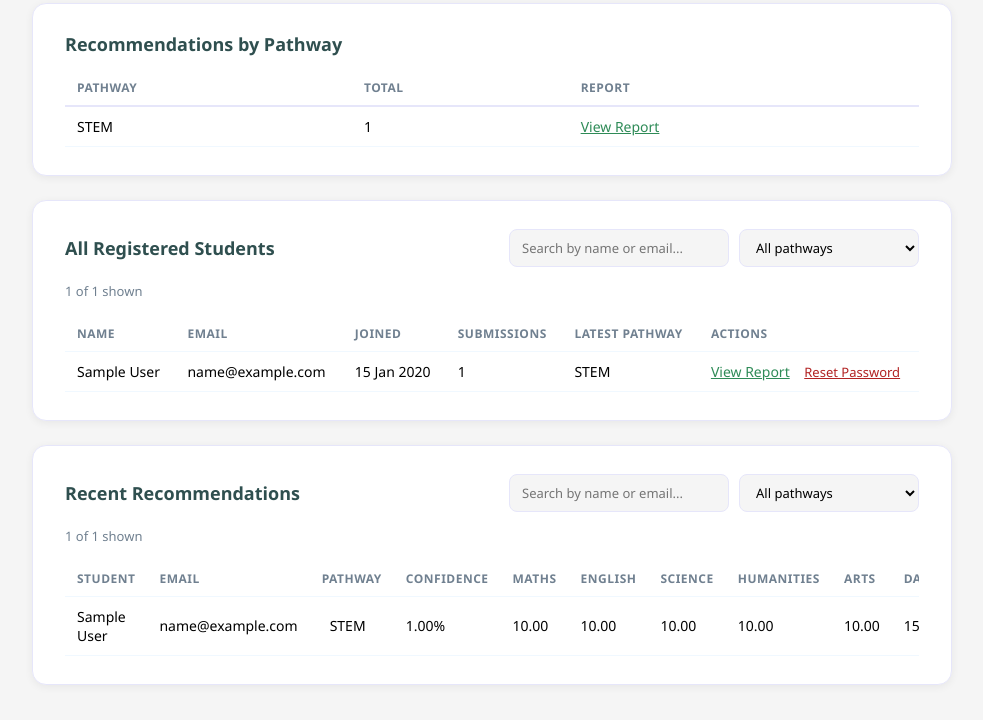
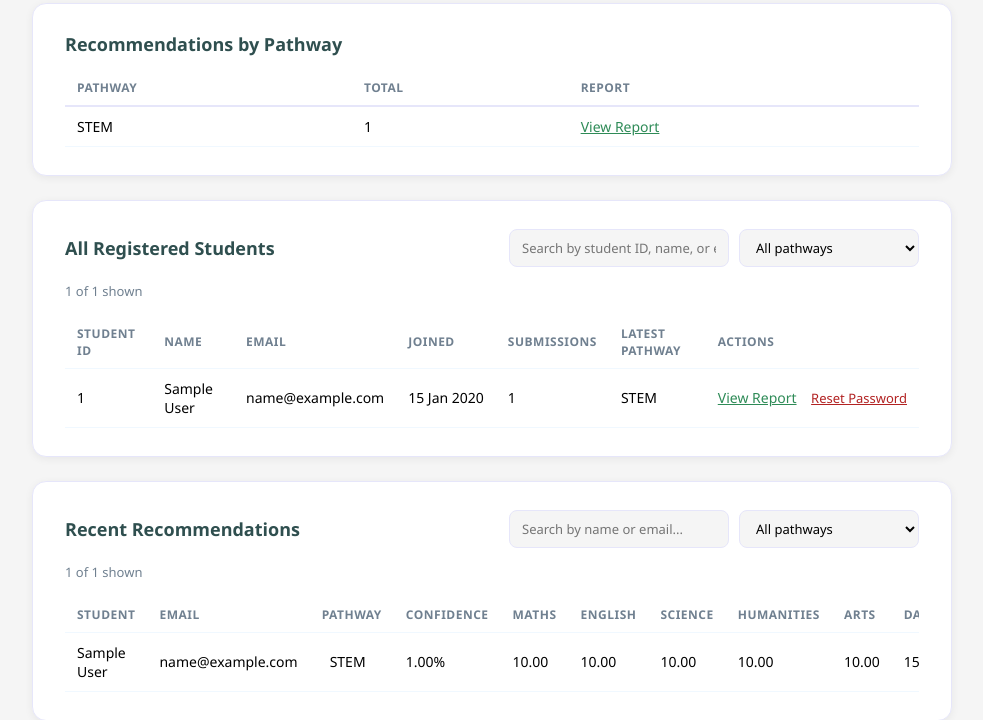
Before and after one commit to SydMw/career-pathway-recommender, a PHP site: page /predict/admin_dashboard.php in a window 1280 px wide. Shown: the part 620-1340 px from the top of the page, without its empty margins (148-1131 px from the left). Before the commit the page ends 1311 px from the top, so only its background shows below. Run offline with PHP 8.4, Linux system fonts and the light colour scheme; the visitor is signed in with stand-in values (Sample User, id 1); data comes from the database, SQL or seed files in the repository; tables that the repository leaves empty hold one stand-in row (values such as "Sample post").

Commit message:
Add formatted student IDs, searchable in the admin roster
New students get an ID like STU-2026-0001 at registration, generated
from a count of existing IDs for the current year. Displayed as the
first column in the admin student roster and included in the
existing search box alongside name and email. Backfilled the 5
existing real students in registration order.

```diff
--- a/database/schema.sql
+++ b/database/schema.sql
@@ -7,6 +7,7 @@
 -- D1: User Accounts
 CREATE TABLE users (
     user_id INT AUTO_INCREMENT PRIMARY KEY,
+    student_id VARCHAR(20) UNIQUE,
     full_name VARCHAR(120) NOT NULL,
     email VARCHAR(150) NOT NULL UNIQUE,
     password_hash VARCHAR(255) NOT NULL,
--- a/public/admin_dashboard.php
+++ b/public/admin_dashboard.php
@@ -74,7 +74,7 @@
         <div class="table-toolbar no-print">
             <h2 style="margin-bottom:0;">All Registered Students</h2>
             <div class="toolbar-controls">
-                <input type="text" id="student-search" placeholder="Search by name or email..." oninput="filterStudents()">
+                <input type="text" id="student-search" placeholder="Search by student ID, name, or email..." oninput="filterStudents()">
                 <select id="student-pathway-filter" onchange="filterStudents()">
                     <option value="">All pathways</option>
                     <option value="STEM">STEM</option>
@@ -88,11 +88,12 @@
         <div class="table-scroll">
         <table id="students-table">
             <tr>
-                <th>Name</th><th>Email</th><th>Joined</th><th>Submissions</th><th>Latest Pathway</th>
+                <th>Student ID</th><th>Name</th><th>Email</th><th>Joined</th><th>Submissions</th><th>Latest Pathway</th>
                 <th class="no-print">Actions</th>
             </tr>
             <?php foreach ($students as $s): ?>
                 <tr>
+                    <td><?= htmlspecialchars($s['student_id'] ?? '—') ?></td>
                     <td><?= htmlspecialchars($s['full_name']) ?></td>
                     <td><?= htmlspecialchars($s['email']) ?></td>
                     <td style="white-space:nowrap;"><?= date('j M Y', strtotime($s['registered_at'])) ?></td>
@@ -155,16 +156,18 @@
     </div>
 </div>
 <script>
-function filterTable(tableId, searchVal, pathwayVal, noResultsId, countId, searchCol, pathwayCol) {
+function filterTable(tableId, searchVal, pathwayVal, noResultsId, countId, searchCols, pathwayCol) {
     var rows = document.querySelectorAll('#' + tableId + ' tr:not(:first-child)');
     var visible = 0;
     rows.forEach(function(row) {
         var cells = row.querySelectorAll('td');
         if (!cells.length) return;
-        var name  = (cells[searchCol] ? cells[searchCol].textContent : '') + ' ' +
-                    (cells[searchCol + 1] ? cells[searchCol + 1].textContent : '');
+        var searchable = '';
+        searchCols.forEach(function(col) {
+            searchable += (cells[col] ? cells[col].textContent : '') + ' ';
+        });
         var pathway = cells[pathwayCol] ? cells[pathwayCol].textContent.trim() : '';
-        var matchSearch  = !searchVal  || name.toLowerCase().includes(searchVal.toLowerCase());
+        var matchSearch  = !searchVal  || searchable.toLowerCase().includes(searchVal.toLowerCase());
         var matchPathway = !pathwayVal || pathway.includes(pathwayVal);
         row.style.display = (matchSearch && matchPathway) ? '' : 'none';
         if (matchSearch && matchPathway) visible++;
@@ -179,7 +182,7 @@
         document.getElementById('student-search').value,
         document.getElementById('student-pathway-filter').value,
         'no-students', 'student-count',
-        0, 4
+        [0, 1, 2], 5
     );
 }
 
@@ -189,7 +192,7 @@
         document.getElementById('rec-search').value,
         document.getElementById('rec-pathway-filter').value,
         'no-recs', 'rec-count',
-        0, 2
+        [0, 1], 2
     );
 }
 
--- a/src/config/helpers.php
+++ b/src/config/helpers.php
@@ -7,3 +7,15 @@
         default => 'badge-arts',
     };
 }
+
+// Generates the next student ID for this year, e.g. STU-2026-0001.
+// Counts existing IDs for the year rather than tracking a separate
+// counter table — fine at this system's scale.
+function generate_student_id(PDO $pdo): string
+{
+    $year = date('Y');
+    $stmt = $pdo->prepare("SELECT COUNT(*) FROM users WHERE student_id LIKE ?");
+    $stmt->execute(["STU-$year-%"]);
+    $next = (int) $stmt->fetchColumn() + 1;
+    return sprintf('STU-%s-%04d', $year, $next);
+}
--- a/src/controllers/admin_controller.php
+++ b/src/controllers/admin_controller.php
@@ -48,13 +48,13 @@
 // submitted any data (FR7: administrator visibility into all students).
 $students = $pdo->query(
     'SELECT
-        u.user_id, u.full_name, u.email, u.created_at AS registered_at,
+        u.user_id, u.student_id, u.full_name, u.email, u.created_at AS registered_at,
         COUNT(r.recommendation_id) AS submission_count,
         MAX(r.created_at) AS latest_submission_at
      FROM users u
      LEFT JOIN recommendations r ON r.user_id = u.user_id
      WHERE u.role = "student"
-     GROUP BY u.user_id, u.full_name, u.email, u.created_at
+     GROUP BY u.user_id, u.student_id, u.full_name, u.email, u.created_at
      ORDER BY u.created_at DESC'
 )->fetchAll();
 
--- a/src/controllers/register_controller.php
+++ b/src/controllers/register_controller.php
@@ -2,6 +2,7 @@
 // Authentication Module - registration (FR1)
 require __DIR__ . '/../config/db.php';
 require __DIR__ . '/../config/session.php';
+require __DIR__ . '/../config/helpers.php';
 
 $error = null;
 
@@ -35,10 +36,11 @@
             $error = 'An account with that email already exists.';
         } else {
             $hash = password_hash($password, PASSWORD_DEFAULT);
+            $student_id = generate_student_id($pdo);
             $stmt = $pdo->prepare(
-                'INSERT INTO users (full_name, email, password_hash, role) VALUES (?, ?, ?, ?)'
+                'INSERT INTO users (student_id, full_name, email, password_hash, role) VALUES (?, ?, ?, ?, ?)'
             );
-            $stmt->execute([$full_name, $email, $hash, 'student']);
+            $stmt->execute([$student_id, $full_name, $email, $hash, 'student']);
 
             $_SESSION['user_id'] = (int) $pdo->lastInsertId();
             $_SESSION['full_name'] = $full_name;
```
